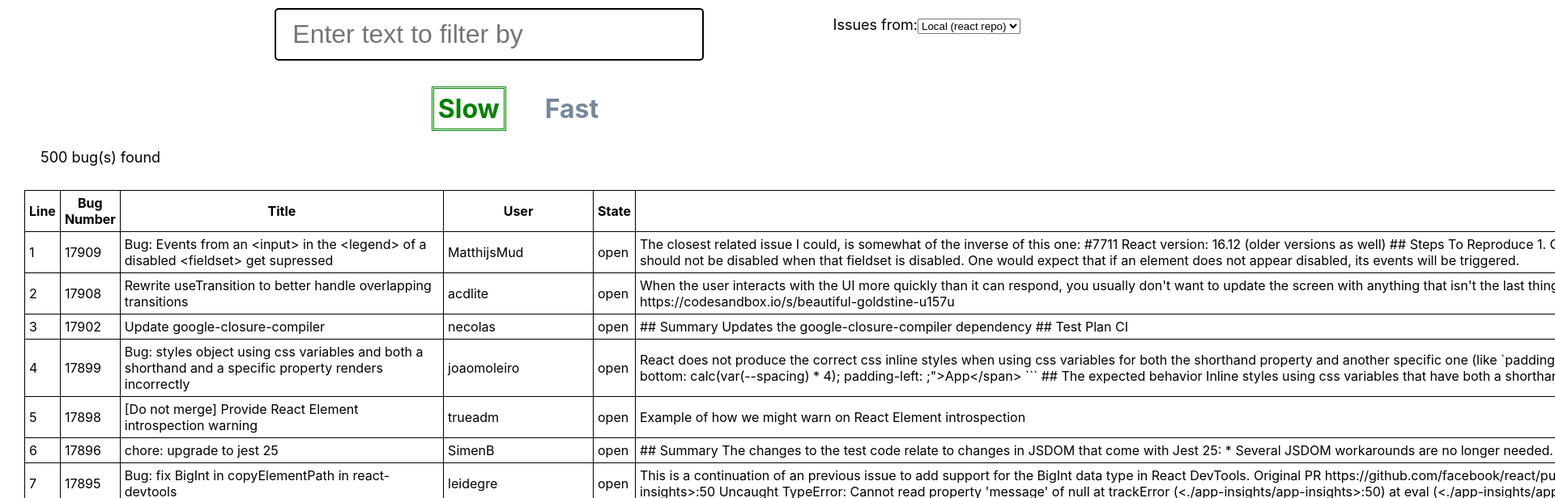
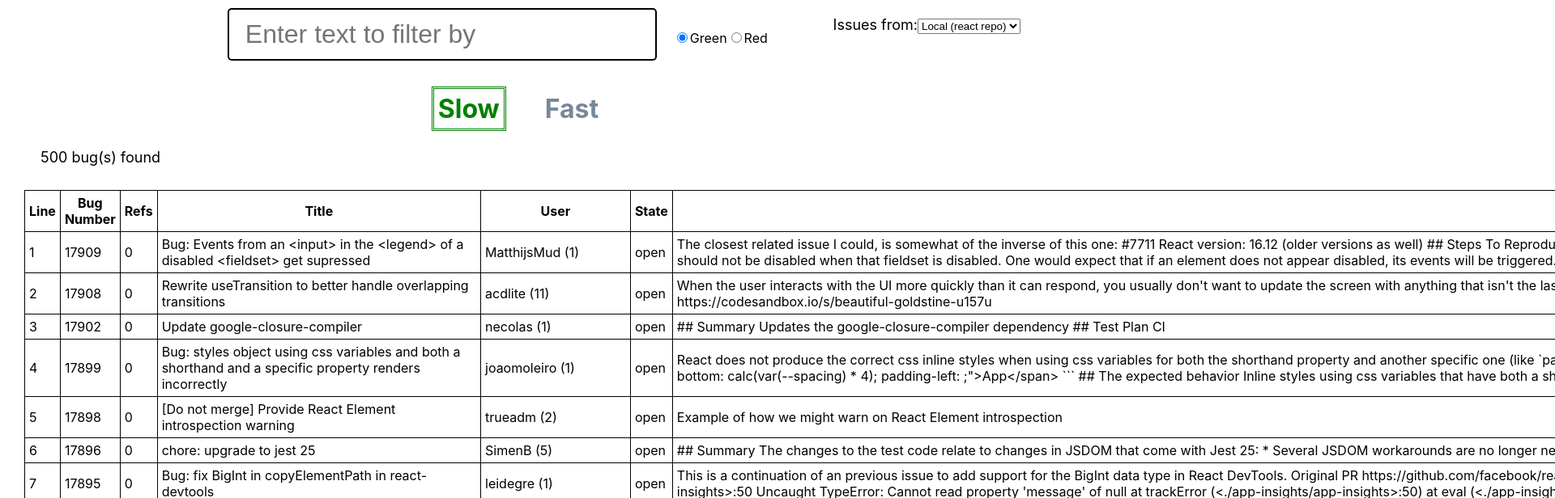
Before and after one commit to OlgaKuksa/client-perf-demo, a React app: page / in a window 1280 px wide. Both pictures are taken after a click on the element "Slow". Shown: the top 616 px of the page at 81% size, 1920 px wide, since content can reach past the window. Built offline with nearby package versions, Linux system fonts and the light colour scheme.

Commit message:
feat: add refs count and issuesCount per user

```diff
--- /dev/null
+++ b/src/actions/SchemeChangerActions.js
@@ -0,0 +1,6 @@
+export const UPDATE_COLOR_SCHEME = "CHANGE_SCHEME";
+
+export const updateColorScheme= payload => ({
+  type: UPDATE_COLOR_SCHEME,
+  payload
+});
--- a/src/components/BugTable.js
+++ b/src/components/BugTable.js
@@ -5,12 +5,13 @@ class BugTable extends React.Component {
     const count = this.props.results.length;
     return count ? (
       <div>
-        <div className='count-message'>{count} bug(s) found</div>
+        <div className="count-message">{count} bug(s) found</div>
         <table>
           <thead>
             <tr>
               <th>Line</th>
               <th>Bug Number</th>
+              <th>Refs</th>
               <th>Title</th>
               <th>User</th>
               <th>State</th>
@@ -20,11 +21,14 @@ class BugTable extends React.Component {
           </thead>
           <tbody>
             {this.props.results.map((it, index) => (
-              <tr key={it.id}>
+              <tr key={index}>
                 <td>{index + 1}</td>
                 <td>{it.number}</td>
+                <td>{it.refCount}</td>
                 <td>{it.title}</td>
-                <td>{it.user.login}</td>
+                <td>
+                  {it.user.login} ({it.user.issuesCount})
+                </td>
                 <td>{it.state}</td>
                 <td>{it.body}</td>
                 <td>
@@ -39,7 +43,9 @@ class BugTable extends React.Component {
           </tbody>
         </table>
       </div>
-    ) : <div className='big-message'>No bugs found</div>;
+    ) : (
+      <div className="big-message">No bugs found</div>
+    );
   }
 }
 
--- a/src/components/Filter.js
+++ b/src/components/Filter.js
@@ -1,6 +1,6 @@
 import React from "react";
 import { connect } from "react-redux";
-import { updateFilter } from "../actiions/FilterActions";
+import { updateFilter } from "../actions/FilterActions";
 
 class Filter extends React.Component {
   constructor() {
--- a/src/components/PageView.js
+++ b/src/components/PageView.js
@@ -2,6 +2,9 @@ import React from "react";
 import SourceSelector from "./SourceSelector";
 import Filter from "./Filter";
 import Slow from "./Slow";
+import SchemeChanger from "./SchemeChanger";
+
+import { connect } from "react-redux";
 
 class PageView extends React.Component {
   constructor() {
@@ -18,6 +21,7 @@ class PageView extends React.Component {
       <div>
         <div className="filter-box">
           <Filter />
+          <SchemeChanger />
           <SourceSelector />
         </div>
         <div className="component-line">
@@ -28,8 +32,8 @@ class PageView extends React.Component {
               className={
                 "component-box " +
                 (this.state.selectedComponentId === "slow"
-                  ? "active"
-                  : "inactive")
+                  ? "active " + (this.props.activeColorScheme + "-color")
+                  : "inactive ")
               }
             >
               Slow
@@ -40,8 +44,8 @@ class PageView extends React.Component {
               className={
                 "component-box " +
                 (this.state.selectedComponentId === "fast"
-                  ? "active"
-                  : "inactive")
+                  ? "active " + (this.props.activeColorScheme + "-color")
+                  : "inactive ")
               }
             >
               Fast
@@ -58,4 +62,8 @@ class PageView extends React.Component {
   }
 }
 
-export default PageView;
+const mapStateToProps = state => ({
+  activeColorScheme: state.activeColorScheme
+});
+
+export default connect(mapStateToProps, null)(PageView);
--- /dev/null
+++ b/src/components/SchemeChanger.js
@@ -0,0 +1,53 @@
+import React from "react";
+import { connect } from "react-redux";
+import { updateColorScheme } from "../actions/SchemeChangerActions";
+
+class SchemeChanger extends React.Component {
+  constructor(props) {
+    super();
+    this.state = {
+      activeScheme: props.activeColorScheme
+    };
+  }
+
+  onChangeColorScheme = e => {
+    this.setState({ activeScheme: e.target.value }, () =>
+      this.props.updateColorScheme(this.state.activeScheme)
+    );
+  };
+
+  render() {
+    return (
+      <span>
+        <input
+          type="radio"
+          id="green"
+          value="green"
+          name="color-scheme"
+          checked={this.state.activeScheme === "green"}
+          onChange={this.onChangeColorScheme}
+        ></input>
+        <label htmlFor="green">Green</label>
+        <input
+          type="radio"
+          id="red"
+          value="red"
+          name="color-scheme"
+          checked={this.state.activeScheme === "red"}
+          onChange={this.onChangeColorScheme}
+        ></input>
+        <label htmlFor="red">Red</label>
+      </span>
+    );
+  }
+}
+
+const mapStateToProps = state => ({
+  activeColorScheme: state.activeColorScheme
+});
+
+const mapDispatchToProps = {
+  updateColorScheme
+};
+
+export default connect(mapStateToProps, mapDispatchToProps)(SchemeChanger);
--- a/src/components/Slow.js
+++ b/src/components/Slow.js
@@ -13,14 +13,44 @@ const mapStateToProps = state => {
     .split(" ")
     .map(it => it.trim().toLowerCase())
     .filter(Boolean);
+
+  const CountByUsers = new Map();
+
+  for (let result of state.results) {
+    CountByUsers.set(
+      result.user.id,
+      (CountByUsers.get(result.user.id) || 0) + 1
+    );
+  }
+
+  const calculatedResults = state.results.map(it => {
+    let count = 0;
+    for (let result of state.results) {
+      if (result.id === it.id) continue;
+      if (
+        result.body.includes("#" + it.number) ||
+        result.title.includes("#" + it.number)
+      )
+        count++;
+    }
+    return {
+      ...it,
+      refCount: count,
+      user: { ...it.user, issuesCount: CountByUsers.get(it.user.id) }
+    };
+  });
+
   const filteredResults = filterValues.length
-    ? state.results.filter(it =>
+    ? calculatedResults.filter(it =>
         filterValues.every(
           filterValue =>
             it.title.toLowerCase().includes(filterValue) ||
             it.body.toLowerCase().includes(filterValue) ||
             it.number.toString().includes(filterValue) ||
-            it.user.login.toLowerCase().includes(filterValue) ||
+            it.refCount.toString().includes(filterValue) ||
+            (it.user.login + " (" + it.user.issuesCount + ")")
+              .toLowerCase()
+              .includes(filterValue) ||
             it.state.toLowerCase().includes(filterValue) ||
             new Date(it.created_at)
               .toLocaleDateString("en-us", {
@@ -31,7 +61,8 @@ const mapStateToProps = state => {
               .includes(filterValue)
         )
       )
-    : state.results;
+    : calculatedResults;
+
   return { filteredResults };
 };
 
--- a/src/index.css
+++ b/src/index.css
@@ -39,7 +39,6 @@ td {
 }
 
 .active {
-  color: green;
   border: 3px double;
 }
 
@@ -85,3 +84,11 @@ td {
   margin-left: 50px;
   font-size: large;
 }
+
+.green-color {
+  color: green;
+}
+
+.red-color {
+  color: red;
+}
--- a/src/reducer.js
+++ b/src/reducer.js
@@ -1,16 +1,20 @@
 import localResults from "./api/sampleIssues.json";
 
-import { UPDATE_FILTER } from "./actiions/FilterActions";
+import { UPDATE_FILTER } from "./actions/FilterActions";
+import {UPDATE_COLOR_SCHEME} from "./actions/SchemeChangerActions"
 
 const initialState = {
   filterValue: "",
-  results: localResults
+  results: localResults,
+  activeColorScheme: "green"
 };
 
 const reducer = (state = initialState, action) => {
   switch (action?.type) {
     case UPDATE_FILTER:
       return { ...state, filterValue: action.payload };
+      case UPDATE_COLOR_SCHEME:
+        return { ...state, activeColorScheme: action.payload };
     default:
       return state;
   }
```
Also changed, not shown: src/actions/FilterActions.js (renamed from src/actiions/FilterActions.js).
